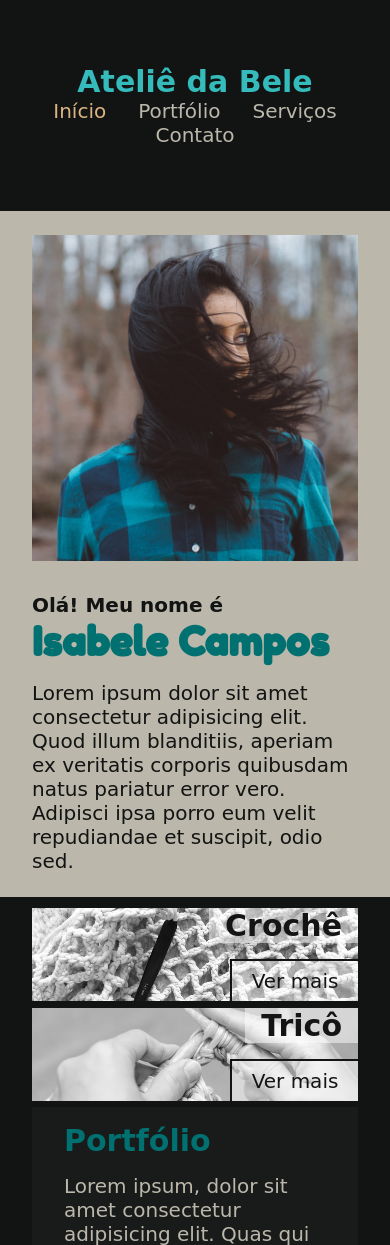
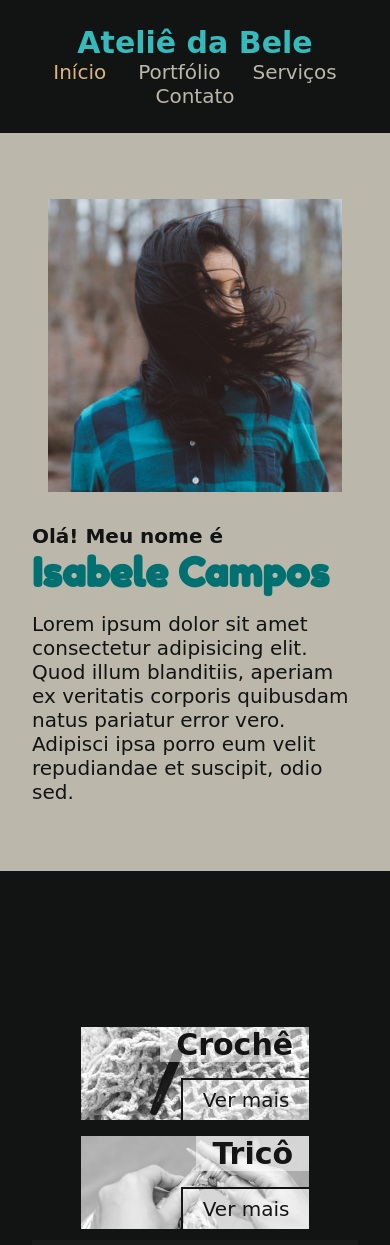
Before and after one commit to szlima/atelie-bele, a plain HTML site: page index.html in a window 390 px wide. Shown: the top 1245 px of the page. Drawn offline with Linux system fonts and the light colour scheme; a web font is replaced by a local one.

Commit message:
Ajustando posicionamento responsivo

```diff
--- a/index.html
+++ b/index.html
@@ -50,6 +50,7 @@
             </div>
 
             <div class="portfolio" id="portfolio">
+                <div class="portfolio-secao">
                     <div class="portfolio-card portfolio-card-1">
                         <h2 class="portfolio-card-titulo">Crochê</h2>
                         <a href="#" class="portfolio-card-btn">Ver mais</a>
@@ -57,6 +58,7 @@
                     <div class="portfolio-card portfolio-card-2">
                         <h2 class="portfolio-card-titulo">Tricô</h2>
                         <a href="#" class="portfolio-card-btn">Ver mais</a>
+                    </div>
                 </div>
                 <div class="portfolio-card portfolio-card-texto">
                     <h1 class="portfolio-card-titulo">Portfólio</h1>
--- a/sass/style.scss
+++ b/sass/style.scss
@@ -49,10 +49,12 @@ body{
         @include mixins.media-tam-med{
             flex-direction: column;
             justify-content: center;
-            height: 25vh;
+            height: auto;
+            margin: 2vh 0;
         }
 
         h1{
+            text-align: center;
             margin: 0;
         }
 
@@ -86,11 +88,13 @@ body{
 
         @include mixins.media-tam-med{
             height: auto;
+            padding: 5vh 0;
         }
 
         &-container{
             @include mixins.container;
             @include mixins.flex-center;
+            height: 100%;
 
             @include mixins.media-tam-med{
                 flex-direction: column-reverse;
@@ -99,6 +103,7 @@ body{
 
         &-card{
             width: 50%;
+            max-height: 100%;
 
             @include mixins.media-tam-med{
                 width: 100%;
@@ -116,9 +121,11 @@ body{
 
         &-foto{
             @include mixins.flex-center;
+            height: 100%;
 
             img{
-                height: 70vh;
+                max-width: 90%;
+                max-height: 100%;
 
                 @include mixins.media-tam-med{
                     height: auto;
@@ -131,19 +138,46 @@ body{
     .portfolio{
         @include mixins.container;
         @include mixins.flex-center;
-        justify-content: space-around;
-        height: 100vh;
+        width: 100vw;
+        min-height: 100vh;
+
+        @include mixins.media-tam-grd{
+            align-items: start;
+            margin: 2rem 0;
+        }
 
         @include mixins.media-tam-med{
             height: auto;
             flex-direction: column;
+            align-items: center;
+            margin: 0;
+        }
+
+        &-secao{
+            @include mixins.flex-center;
+            justify-content: space-between;
+            max-width: 70%;
+
+            @include mixins.media-tam-grd{
+                flex-direction: column;
+                justify-content: center;
+
+                .portfolio-card{
+                    margin: .5rem 0;
+                }
+            }
+
+            @include mixins.media-tam-med{
+                width: 100%;
+            }
         }
 
         &-card{
             @include mixins.flex-center;
             flex-direction: column;
-            width: 350px;
-            height: 350px;
+            width: 320px;
+            height: 320px;
+            margin: 0 1rem;
 
             @include mixins.media-tam-med{
                 width: 100%;
@@ -229,7 +263,7 @@ body{
             }
 
             @include mixins.media-tam-pqn{
-                height: auto;
+                height: 200px;
                 margin: .5rem 0;
             }
 
```
Also changed, not shown: css/style.css, 1 other file. Lines whose indentation alone changed are shown as unchanged.
